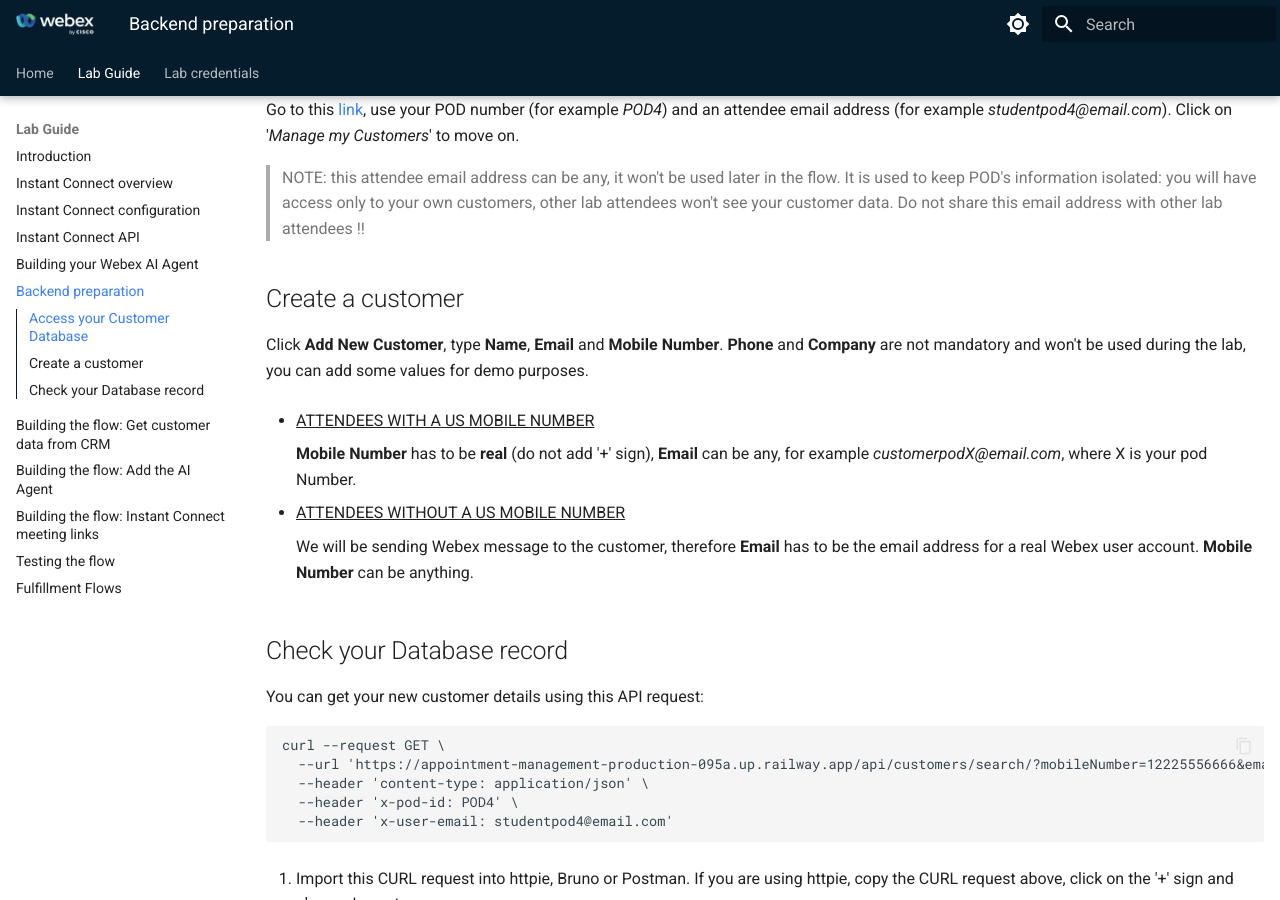
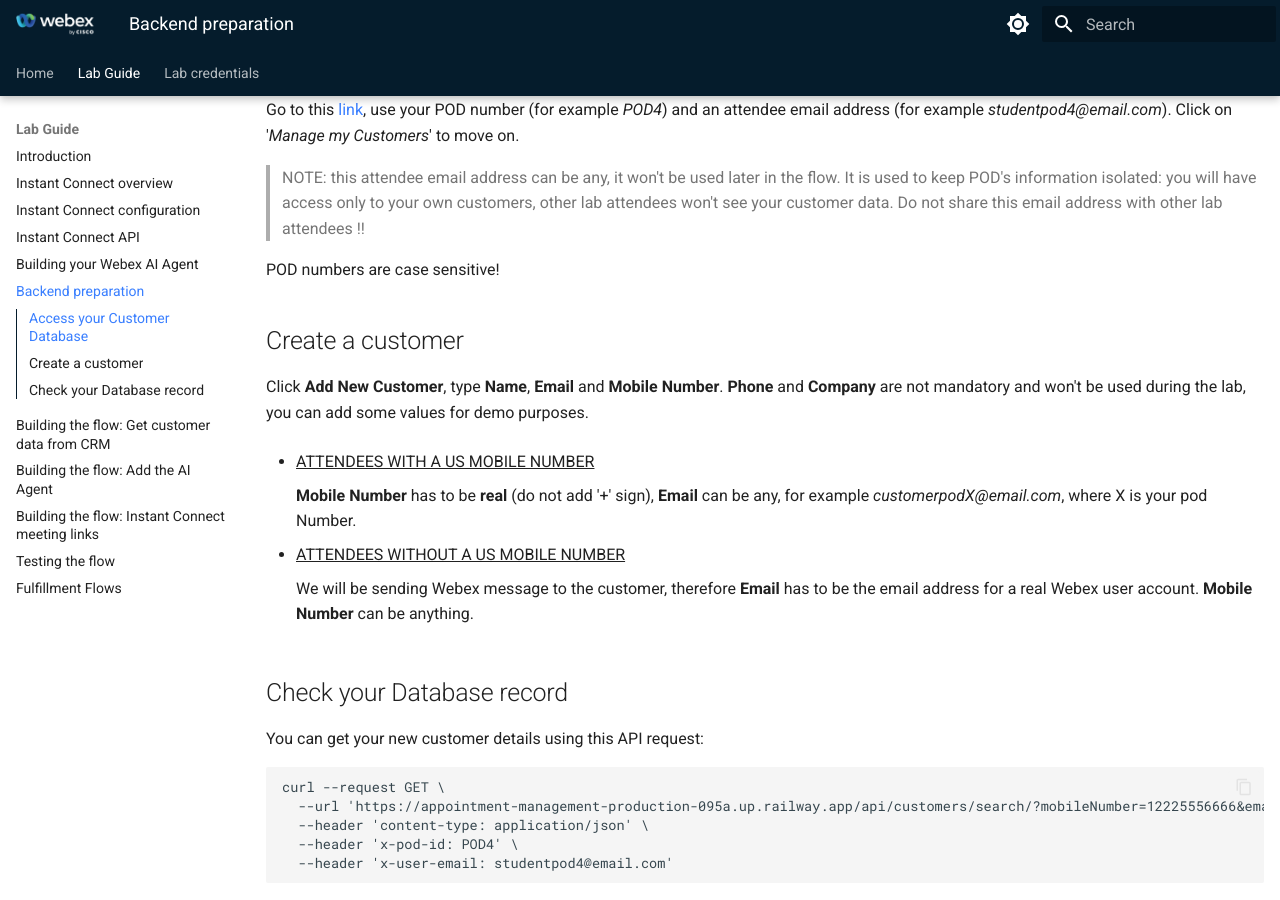
Before and after one commit to WebexCC-SA/LAB-2857, an MkDocs documentation site: the page built from docs/05-backend.md, in a window 1280 px wide and 900 px high, scrolled down 314 px. Built offline with MkDocs 1.6.1 and Material for MkDocs 9.7.7, drawn with Linux system fonts in a browser that asks for light colours.

Commit message:
BA case sensitive

```diff
--- a/docs/05-backend.md
+++ b/docs/05-backend.md
@@ -9,6 +9,8 @@
 Go to this [link](https://appointment-management-production-095a.up.railway.app/database.html){target="blank"}, use your POD number (for example _POD4_) and an attendee email address (for example _studentpod4@email.com_). Click on '_Manage my Customers_' to move on.
 
 > NOTE: this attendee email address can be any, it won't be used later in the flow. It is used to keep POD's information isolated: you will have access only to your own customers, other lab attendees won't see your customer data. Do not share this email address with other lab attendees !!
+
+POD numbers are case sensitive!
 
 ## Create a customer
 
```
